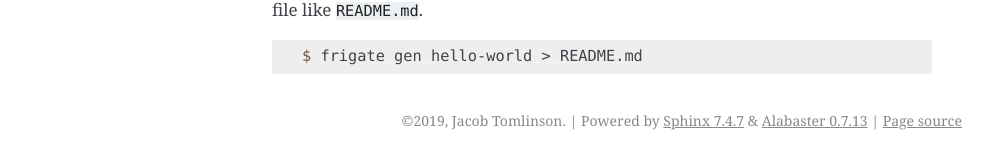
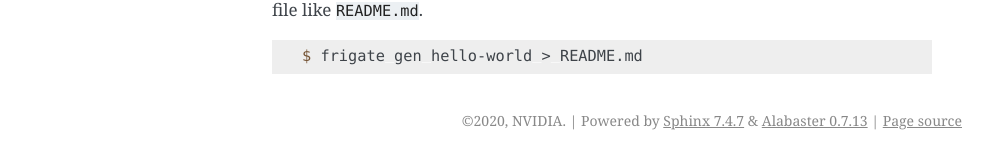
Before and after one commit to rapidsai/frigate, a Sphinx documentation site: the page built from docs/index.rst, in a window 1280 px wide. Shown: the part 1518-1675 px from the top of the page, without its empty margins (148-1141 px from the left). Built offline with Sphinx 7.4.7, drawn with Linux system fonts in a browser that asks for light colours.

Commit message:
Fix autogenerated copyright notice

```diff
--- a/docs/conf.py
+++ b/docs/conf.py
@@ -18,8 +18,8 @@
 # -- Project information -----------------------------------------------------
 
 project = "Frigate"
-copyright = "2019, Jacob Tomlinson"
-author = "Jacob Tomlinson"
+copyright = "2020, NVIDIA"
+author = "RAPIDS"
 
 
 # -- General configuration ---------------------------------------------------
```
